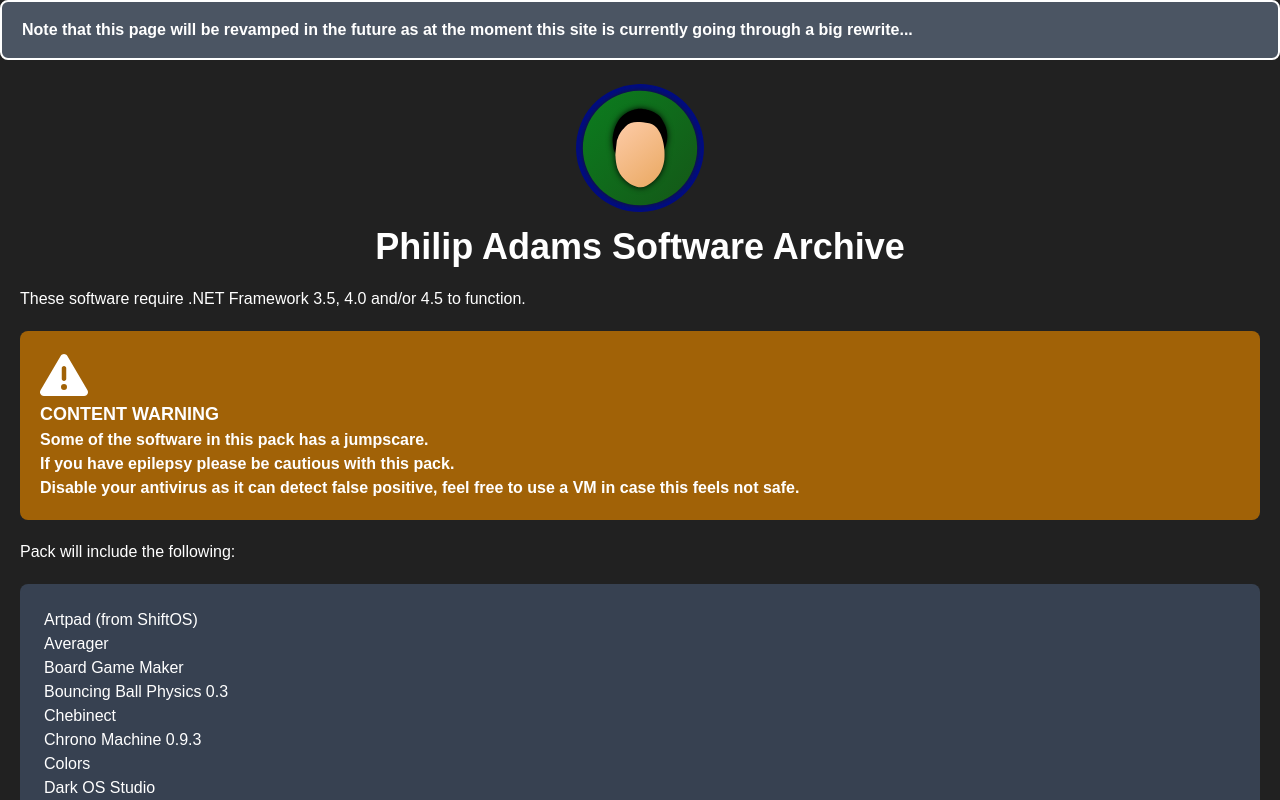
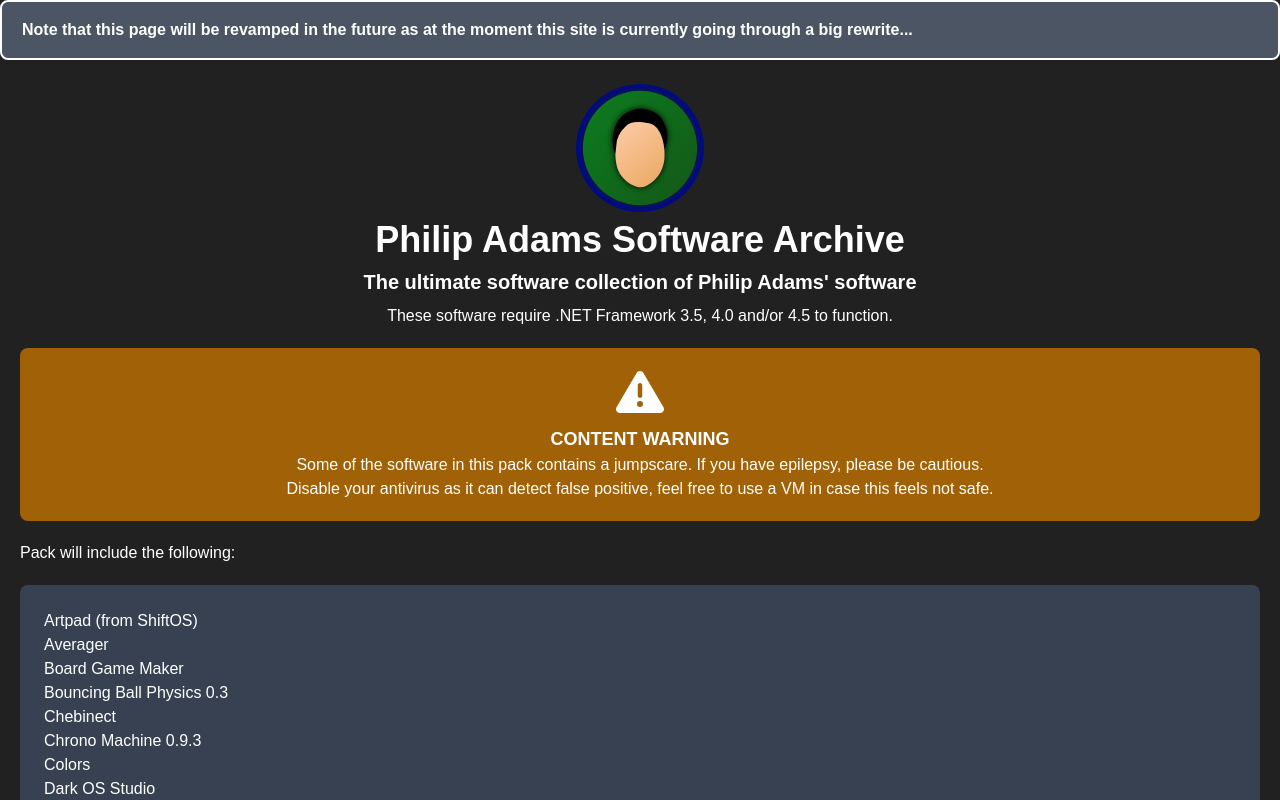
Before and after one commit to Alee14/personal-website, a Next.js app: page /downloads/osft-software-archive in a window 1280 px wide. Shown: the top 800 px of the page. Built offline with nearby package versions, Linux system fonts and the light colour scheme.

Commit message:
Updated OSFT page; Updated dependencies to the latest version

```diff
--- a/pages/downloads/osft-software-archive.js
+++ b/pages/downloads/osft-software-archive.js
@@ -9,18 +9,18 @@
         <div>
             <Meta title="Philip Adams Software Archive" description="The ultimate software collection of Philip Adams' software"/>
             <div className="font-hack bg-material-gray text-white">
-                <div className="py-4 px-5 bg-gray-600 font-bold rounded-lg border-2 border-white"><p>Note that this page will be revamped in the future as at the moment this site is currently going through a big rewrite...</p></div>
+                <div className="announcement"><p>Note that this page will be revamped in the future as at the moment this site is currently going through a big rewrite...</p></div>
                 <div className="px-5 py-6 space-y-5 flex flex-col">
-                    <div className="text-center items-center justify-center space-y-2">
+                    <div className="flex flex-col text-center items-center justify-center space-y-2">
                         <Image src="/Alee.svg" alt="Alee Logo" width={128} height={128} />
                         <h1 className="text-4xl font-bold">Philip Adams Software Archive</h1>
+                        <h2 className="text-xl font-bold">The ultimate software collection of Philip Adams&apos; software</h2>
+                        <p>These software require .NET Framework 3.5, 4.0 and/or 4.5 to function.</p>
                     </div>
-                    <p>These software require .NET Framework 3.5, 4.0 and/or 4.5 to function.</p>
-                    <div className="bg-yellow-700 p-5 rounded-lg font-bold">
-                        <FontAwesomeIcon icon={faWarning} size="3x" />
-                        <h1 className="text-lg">CONTENT WARNING</h1>
-                        <p>Some of the software in this pack has a jumpscare.</p>
-                        <p>If you have epilepsy please be cautious with this pack.</p>
+                    <div className="bg-yellow-700 p-5 rounded-lg text-center">
+                        <FontAwesomeIcon icon={faWarning} size="3x" className="pb-2" />
+                        <h1 className="text-lg font-bold">CONTENT WARNING</h1>
+                        <p>Some of the software in this pack contains a jumpscare. If you have epilepsy, please be cautious.</p>
                         <p>Disable your antivirus as it can detect false positive, feel free to use a VM in case this feels not safe.</p>
                     </div>
                     <p>Pack will include the following:</p>
--- a/pages/guidelines.js
+++ b/pages/guidelines.js
@@ -9,7 +9,7 @@
             <Meta title="Guidelines" description="Guidelines for Andrew Lee Projects Communities/Services"/>
             <div className="font-hack bg-material-gray text-white px-5 py-6 space-y-5 flex flex-col">
 				<div id="top"/>
-				<div className="text-center items-center justify-center space-y-2">
+				<div className="flex flex-col text-center justify-center items-center space-y-2">
 					<Image src="/Alee.svg" alt="Alee Logo" width={128} height={128} />
 					<h1 className="text-4xl font-bold">Andrew Lee Projects Guidelines</h1>
 				</div>
--- a/pages/index.js
+++ b/pages/index.js
@@ -15,9 +15,9 @@
         <Meta title="Home" description="Andrew's Personal Website" />
         <div className="bg-material-gray font-hack text-white overflow-hidden">
             {isDev && (
-                <div className="py-4 px-5 bg-gray-600 font-bold rounded-lg border-2 border-white"><p>You are using the development version of this site! Certain features are hidden from the public...</p></div>
+                <div className="announcement"><p>You are using the development version of this site! Certain features are hidden from the public...</p></div>
                 )}
-            <div className="text-center flex flex-col gap-4 justify-center h-screen w-screen">
+            <div className="text-center flex flex-col gap-4 justify-center items-center h-screen w-screen">
                 <Image src="/Alee.svg" alt="Alee Logo" width={210} height={210} />
                 <h1 className="text-4xl font-bold">Andrew Lee</h1>
                 <h2 className="sm:text-xl text-lg font-bold">Computer Geek, Programmer, Content Creator</h2>
--- a/styles/globals.css
+++ b/styles/globals.css
@@ -34,4 +34,8 @@
     .button {
         @apply bg-btn-gray sm:py-4 sm:px-10 py-2 px-5 rounded-lg hover:bg-gray-700 transition ease-in-out hover:border-2 hover:border-white active:bg-gray-300 hover:scale-95 active:scale-75 shadow-lg
     }
+
+    .announcement {
+        @apply py-4 px-5 bg-gray-600 font-bold rounded-lg border-2 border-white
+    }
 }
```
Also changed, not shown: package.json (+4 -4 lines), 1 other file (tests, documents, lock files or other folders).
